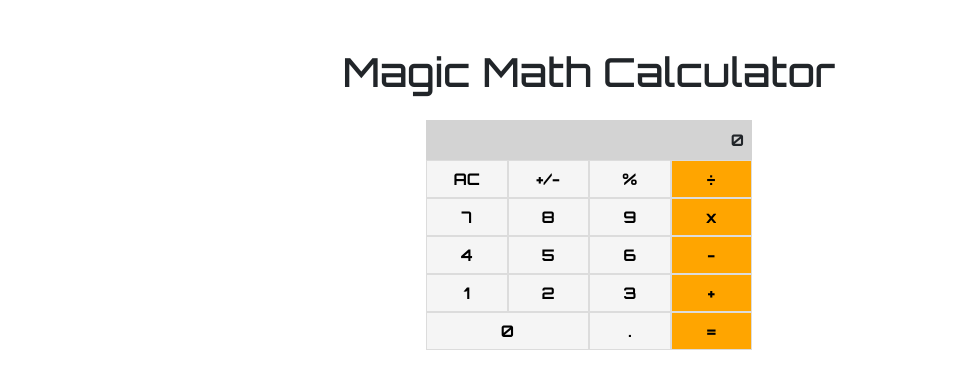
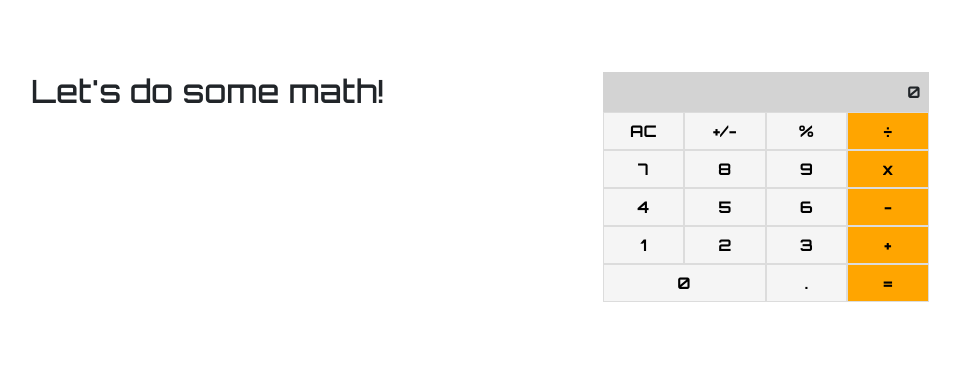
Before and after one commit to HunterX-7/Math-Magic-Calculator, a React (Create React App) app: page / in a window 1280 px wide. Shown: the top 388 px of the page, without its empty margins (51-1011 px from the left). Built offline with nearby package versions, Linux system fonts and the light colour scheme.

Commit message:
Add the react-router-dom and react-lorem-ipsum
Add the pages for the home and quote

```diff
--- a/package.json
+++ b/package.json
@@ -10,6 +10,8 @@
     "big.js": "^6.2.1",
     "react": "^18.2.0",
     "react-dom": "^18.2.0",
+    "react-lorem-ipsum": "^1.4.10",
+    "react-router-dom": "^6.7.0",
     "react-scripts": "5.0.1",
     "web-vitals": "^2.1.4"
   },
--- a/src/App.js
+++ b/src/App.js
@@ -2,20 +2,11 @@ import React from 'react';
 import './App.css';
 import Calculator from './components/calculator';
 
-class App extends React.Component {
-  constructor(props) {
-    super(props);
-    this.state = {};
-  }
+const App = () => (
+  <div className="App mt-5 text-center">
 
-  render() {
-    return (
-      <div className="App mt-5 text-center">
-        <h1>Magic Math Calculator</h1>
-        <Calculator />
-      </div>
-    );
-  }
-}
+    <Calculator />
+  </div>
+);
 
 export default App;
--- a/src/components/calculator.js
+++ b/src/components/calculator.js
@@ -16,6 +16,8 @@ const Calculator = () => {
 
   return (
     <section>
+      <div className="container d-flex">
+        <h2 className="mt-4">Let&apos;s do some math!</h2>
         <div className="container mt-4 calc-container">
           <div className="d-flex justify-content-end result">
             <p className="my-auto p-2 display">
@@ -54,6 +56,7 @@ const Calculator = () => {
             <button onClick={clickEvent} type="button" className="btn btn-warning btn-custom2">=</button>
           </div>
         </div>
+      </div>
     </section>
   );
 };
--- a/src/index.js
+++ b/src/index.js
@@ -1,10 +1,13 @@
 import React from 'react';
 import ReactDOM from 'react-dom/client';
+import { BrowserRouter } from 'react-router-dom';
 import App from './App';
 
 const root = ReactDOM.createRoot(document.getElementById('root'));
 root.render(
   <React.StrictMode>
-    <App />
+    <BrowserRouter>
+      <App />
+    </BrowserRouter>
   </React.StrictMode>,
 );
```
Also changed, not shown: src/components/home.js (added, +10 -0 lines), src/components/quote.js (added, +8 -0 lines), 1 other file (tests, documents, lock files or other folders). Lines whose indentation alone changed are shown as unchanged.
